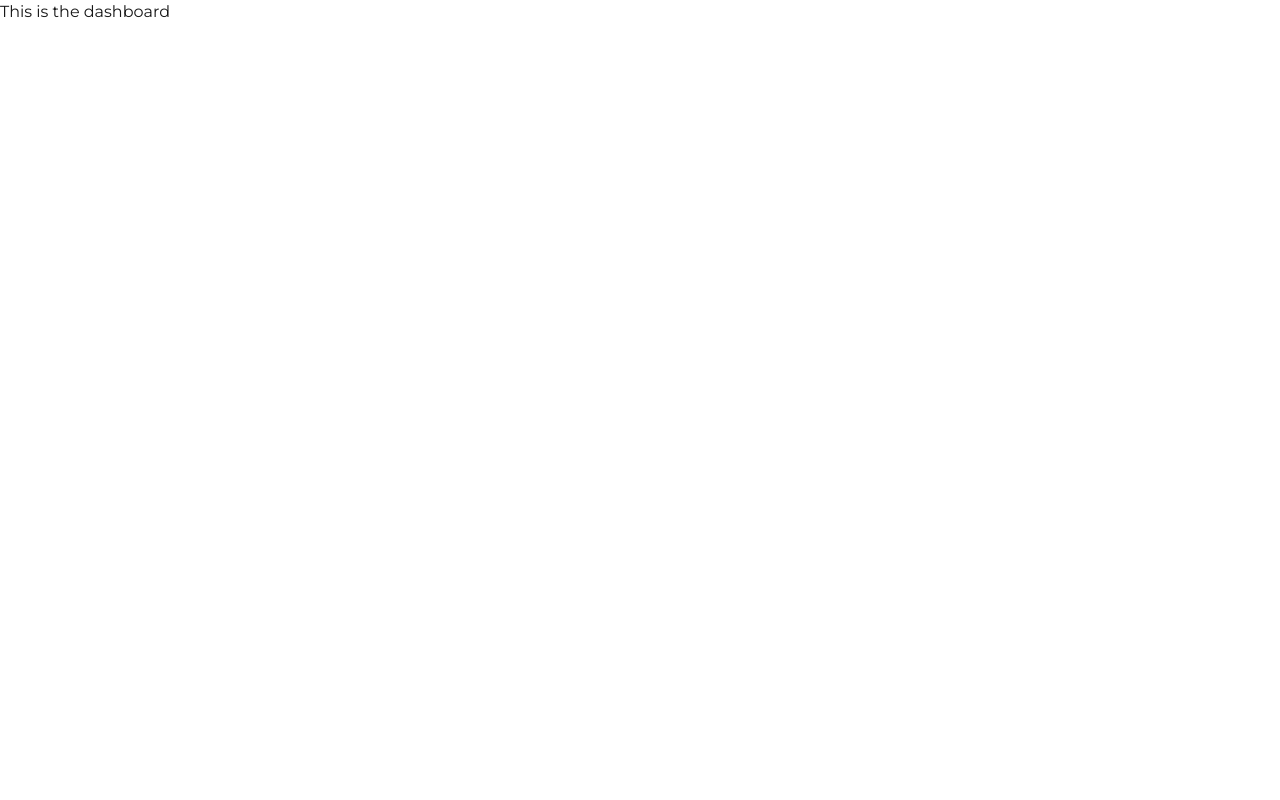
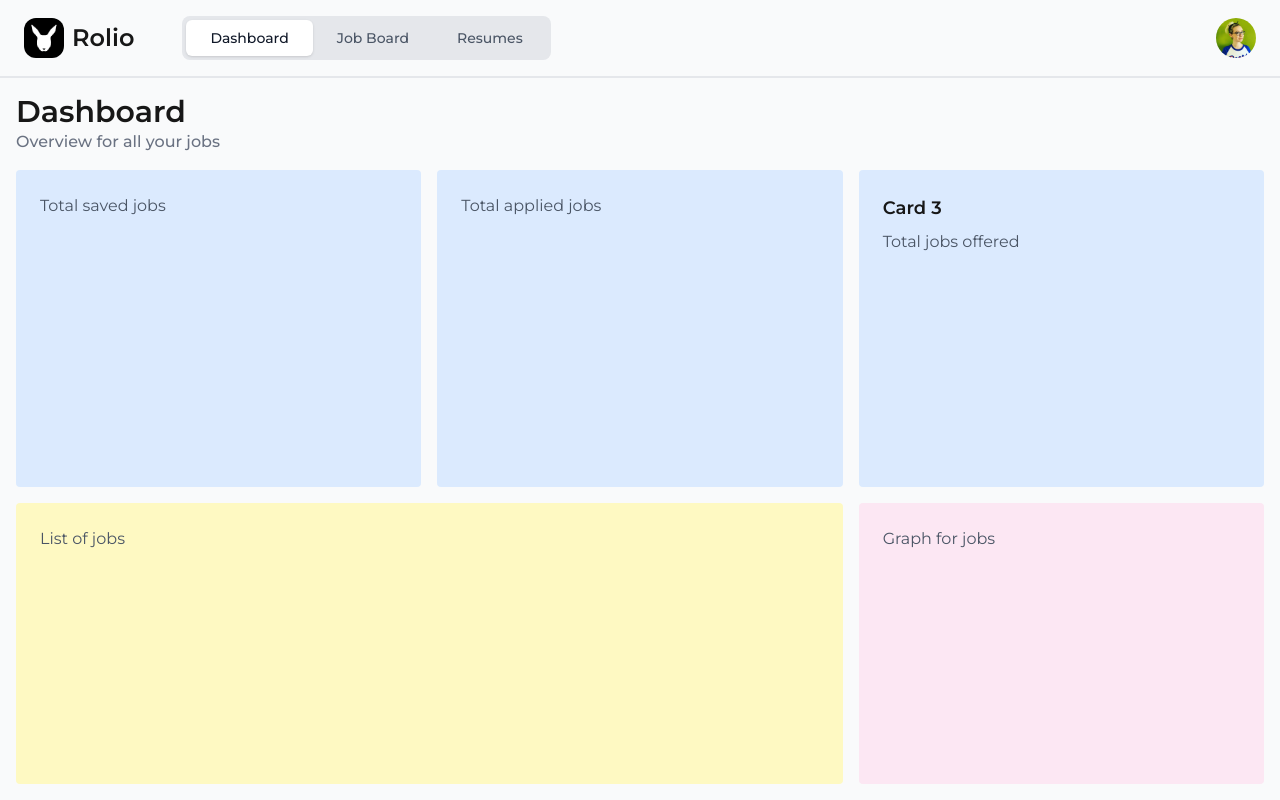
Before and after one commit to bidhan-skybase/Rolio-frontend, a Next.js app: page /pages/dashboard in a window 1280 px wide. Built offline with nearby package versions, Linux system fonts and the light colour scheme.

Commit message:
feat: Add segmented sliding control

```diff
--- a/src/app/globals.css
+++ b/src/app/globals.css
@@ -22,6 +22,7 @@
 }
 
 body {
+  height: 100%;
   background: var(--background);
   color: var(--foreground);
   font-family: Arial, Helvetica, sans-serif;
--- a/src/app/pages/dashboard/page.tsx
+++ b/src/app/pages/dashboard/page.tsx
@@ -1,3 +1,80 @@
-export default  function DashboardPage() {
-    return <div>This is the dashboard</div>
+'use client';
+import Image from "next/image";
+import {useState} from "react";
+
+export default function DashboardPage() {
+    const [activeTab, setActiveTab] = useState('Dashboard');
+    const tabs = ['Dashboard', 'Job Board', 'Resumes'];
+
+    return <div className='h-screen w-full bg-gray-50 flex flex-col'>
+
+        <header className='border-b-2 border-gray-200 py-4 px-6 flex-shrink-0'>
+            <div className='flex flex-row justify-between items-center'>
+                <div className="flex flex-row items-center">
+                    <Image
+                        src="/evil-rabbit.png"
+                        alt="main logo"
+                        width={40}
+                        height={40}
+                        style={{borderRadius: 12}}
+                    />
+                    <h1 className="font-semibold text-2xl pl-2">Rolio</h1>
+                    <div className="inline-flex bg-gray-200 rounded-lg p-1 ml-12">
+                        {tabs.map((tab) => (
+                            <button
+                                key={tab}
+                                onClick={() => setActiveTab(tab)}
+                                className={`px-6 py-2 rounded-md text-sm font-medium transition-all duration-200 ${
+                                    activeTab === tab
+                                        ? 'bg-white text-gray-900 shadow-sm'
+                                        : 'text-gray-600 hover:text-gray-900'
+                                }`}
+                            >
+                                {tab}
+                            </button>
+                        ))}
+                    </div>
+
+                </div>
+
+                <div className="w-10 h-10 rounded-full overflow-hidden">
+                    <Image
+                        src="/user.png"
+                        alt="user avatar"
+                        width={40}
+                        height={40}
+                    />
+                </div>
+            </div>
+        </header>
+        <div className='pt-4 px-4'>
+            <p className='text-3xl font-semibold'>Dashboard</p>
+            <p className='text-[16px] font-medium text-gray-500'>Overview for all your jobs</p>
+        </div>
+
+        <main className="flex-1 p-4 overflow-auto">
+            <div className="grid grid-cols-1 md:grid-cols-2 lg:grid-cols-3 gap-4 h-full">
+                {/* First Row - 3 items */}
+                <div className="p-6 bg-blue-100 rounded-[4px] row-span-1">
+                    <p className="text-gray-600">Total saved jobs</p>
+                </div>
+                <div className="p-6 bg-blue-100 rounded-[4px] row-span-1">
+                    <p className="text-gray-600">Total applied jobs</p>
+                </div>
+                <div className="p-6 bg-blue-100 rounded-[4px] row-span-1">
+                    <h2 className="font-semibold text-lg mb-2">Card 3</h2>
+                    <p className="text-gray-600">Total jobs offered</p>
+                </div>
+
+                {/* Second Row - 2 items */}
+                <div className="p-6 bg-yellow-100 rounded-[4px] md:col-span-1 lg:col-span-2 row-span-1">
+                    <p className="text-gray-600">List of jobs</p>
+                </div>
+                <div className="p-6 bg-pink-100 rounded-[4px] md:col-span-1 lg:col-span-1 row-span-1">
+                    <p className="text-gray-600">Graph for jobs</p>
+                </div>
+            </div>
+        </main>
+
+    </div>
 }
```
Also changed, not shown: public/evil-rabbit.png (added), public/user.png (added).
